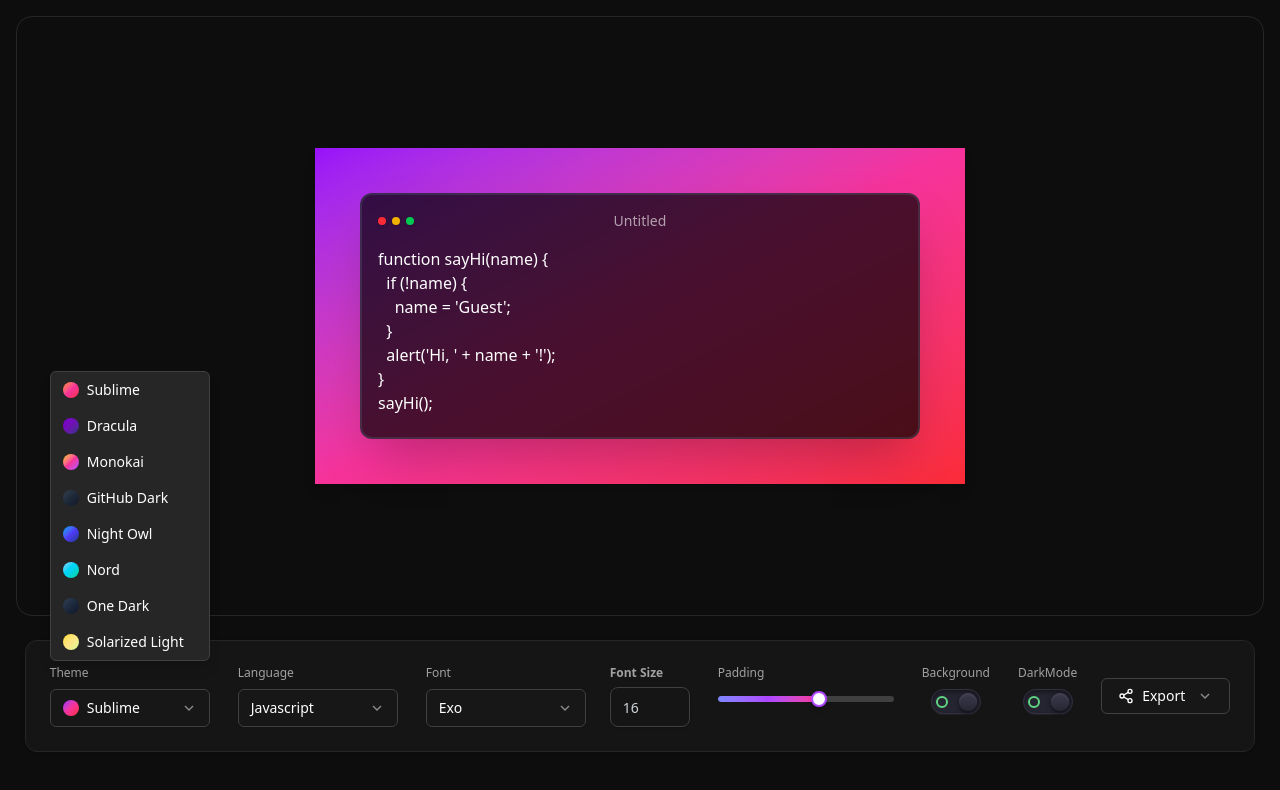
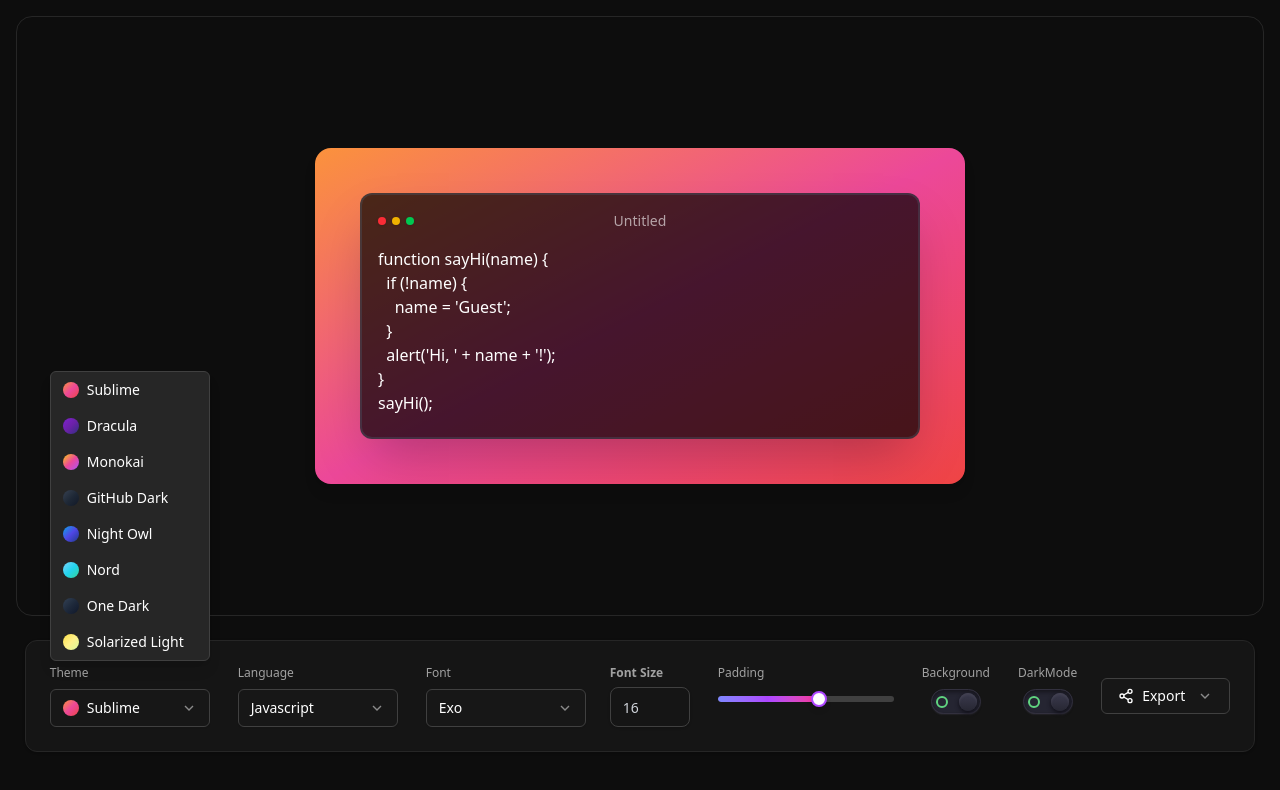
Before and after one commit to Nitesh47kumars/Snippix, a React (Vite) app: page / in a window 1280 px wide. Both pictures are taken after a click on the button "Sublime". Shown: the top 790 px of the page. Built offline with nearby package versions, Linux system fonts and the light colour scheme; a web font is replaced by a local one.

Commit message:
Fix tailwind color issues(okley)

```diff
--- a/src/Components/GradientWrapper.jsx
+++ b/src/Components/GradientWrapper.jsx
@@ -1,24 +1,23 @@
-import React, { useContext, forwardRef } from 'react';
+import React, { useContext } from 'react';
 import { MyContext } from '../MyContext';
 
-// ✅ forwardRef lets this component accept a ref from the parent
-const GradientWrapper = forwardRef(({ children }, ref) => {
+const GradientWrapper = ({ children }) => {
   const { state } = useContext(MyContext);
   const padding = `${state.value}px`;
 
-  const backgroundClass = state.background
-    ? `bg-gradient-to-br ${state.theme}`
-    : "bg-transparent";
+  // ✅ use inline CSS gradient instead of Tailwind classes
+  const backgroundStyle = state.background
+    ? { backgroundImage: state.theme }
+    : { background: "transparent" };
 
   return (
     <div
-      ref={ref}  // ✅ Now this ref comes from parent (like SnippetPreview)
-      className={`max-w-[50rem] shadow-lg ${backgroundClass}`}
-      style={{ padding }}
+      className="max-w-[50rem] shadow-lg rounded-2xl overflow-hidden"
+      style={{ padding, ...backgroundStyle, backgroundSize: "cover", backgroundRepeat: "no-repeat" }}
     >
       {children}
     </div>
   );
-});
+};
 
 export default GradientWrapper;
--- a/src/Components/SnippetSettings/ExportButton.jsx
+++ b/src/Components/SnippetSettings/ExportButton.jsx
@@ -17,17 +17,44 @@ export default function ExportButton({ targetRef }) {
   }, []);
 
   const handleExport = async (format = "png", action = "download") => {
+    try {
+      console.log("🟢 handleExport called", { format, action });
+      console.log("targetRef:", targetRef);
+      console.log("targetRef.current:", targetRef?.current);
+
       const target = targetRef?.current;
-    if (!target) return alert("❌ No target element found to export!");
+      if (!target) {
+        alert("❌ No target element found to export!");
+        return;
+      }
 
-    const canvas = await html2canvas(target, { backgroundColor: null });
+      console.log("📸 Starting html2canvas...");
+      const canvas = await html2canvas(target, {
+        backgroundColor: null,
+        useCORS: true,
+        logging: true,
+        scale: 2, // higher quality
+      });
+
+      if (!canvas) {
+        console.error("❌ html2canvas returned null");
+        alert("❌ Failed to create canvas!");
+        return;
+      }
+
+      console.log("✅ Canvas captured:", canvas);
       const dataURL = canvas.toDataURL(`image/${format}`);
+      console.log("🖼️ Data URL created:", dataURL.slice(0, 60) + "...");
 
       if (action === "download") {
         const a = document.createElement("a");
         a.href = dataURL;
         a.download = `export.${format}`;
+        document.body.appendChild(a);
         a.click();
+        document.body.removeChild(a);
+        console.log("💾 Download triggered!");
+        alert("✅ Image downloaded!");
       }
 
       if (action === "copy") {
@@ -35,16 +62,23 @@ export default function ExportButton({ targetRef }) {
         await navigator.clipboard.write([
           new ClipboardItem({ [`image/${format}`]: blob }),
         ]);
+        console.log("📋 Image copied to clipboard");
         alert("✅ Image copied to clipboard!");
       }
 
       if (action === "link") {
         await navigator.clipboard.writeText(window.location.href);
+        console.log("🔗 Link copied to clipboard");
         alert("🔗 Link copied to clipboard!");
       }
 
       setOpen(false);
+    } catch (error) {
+      console.error("🔥 Export failed:", error);
+      alert("❌ Export failed. See console for details.");
+    }
   };
+
 
   return (
     <div ref={ref} className="relative inline-block">
--- a/src/Components/SnippetSettings/SnippetTheme.jsx
+++ b/src/Components/SnippetSettings/SnippetTheme.jsx
@@ -1,26 +1,51 @@
+"use client";
 import { useState, useRef, useEffect, useContext } from "react";
 import { MyContext } from "../../MyContext";
-import {motion} from 'framer-motion';
+import { motion } from "framer-motion";
 
-export default function SnippetSelect({ label }) {
+export default function SnippetTheme({ label }) {
   const [open, setOpen] = useState(false);
   const ref = useRef(null);
+  const [value, setValue] = useState("Sublime");
+  const { state, dispatch } = useContext(MyContext);
 
-
+  // ✅ Safe CSS gradients (no Tailwind color utilities)
   const gradientTheme = [
-    { name: "Sublime", theme: "from-orange-400 via-pink-500 to-red-500" },
-    { name: "Dracula", theme: "from-purple-700 via-purple-800 to-indigo-900" },
-    { name: "Monokai", theme: "from-yellow-400 via-pink-500 to-purple-500" },
-    { name: "GitHub Dark", theme: "from-gray-700 via-gray-800 to-gray-900" },
-    { name: "Night Owl", theme: "from-sky-500 via-indigo-600 to-blue-900" },
-    { name: "Nord", theme: "from-sky-300 via-cyan-400 to-emerald-400" },
-    { name: "One Dark", theme: "from-slate-700 via-slate-800 to-slate-900" },
-    { name: "Solarized Light", theme: "from-yellow-300 via-amber-200 to-lime-200" },
+    {
+      name: "Sublime",
+      theme: "linear-gradient(to bottom right, #fb923c, #ec4899, #ef4444)",
+    },
+    {
+      name: "Dracula",
+      theme: "linear-gradient(to bottom right, #7e22ce, #6b21a8, #312e81)",
+    },
+    {
+      name: "Monokai",
+      theme: "linear-gradient(to bottom right, #facc15, #ec4899, #a855f7)",
+    },
+    {
+      name: "GitHub Dark",
+      theme: "linear-gradient(to bottom right, #374151, #1f2937, #111827)",
+    },
+    {
+      name: "Night Owl",
+      theme: "linear-gradient(to bottom right, #0ea5e9, #4f46e5, #1e3a8a)",
+    },
+    {
+      name: "Nord",
+      theme: "linear-gradient(to bottom right, #7dd3fc, #22d3ee, #34d399)",
+    },
+    {
+      name: "One Dark",
+      theme: "linear-gradient(to bottom right, #334155, #1e293b, #0f172a)",
+    },
+    {
+      name: "Solarized Light",
+      theme: "linear-gradient(to bottom right, #fde047, #fef08a, #d9f99d)",
+    },
   ];
 
-  const [value,setValue] = useState("Sublime");
-  const {state,dispatch} = useContext(MyContext);
-
+  // ✅ Close dropdown on outside click
   useEffect(() => {
     const handleClickOutside = (e) => {
       if (ref.current && !ref.current.contains(e.target)) {
@@ -34,7 +59,9 @@ export default function SnippetSelect({ label }) {
 
   return (
     <div ref={ref} className="relative w-40 max-xl:w-full">
-      <label className="block mb-2 text-xs font-medium text-neutral-400">{label}</label>
+      <label className="block mb-2 text-xs font-medium text-neutral-400">
+        {label}
+      </label>
 
       <button
         type="button"
@@ -44,7 +71,11 @@ export default function SnippetSelect({ label }) {
         className="border-input text-muted-foreground flex items-center justify-between gap-2 rounded-md border border-neutral-700 bg-neutral-900 hover:bg-neutral-800 px-3 py-2 text-sm whitespace-nowrap shadow-xs outline-none focus-visible:ring-[3px] focus-visible:border-ring focus-visible:ring-ring/50 w-full"
       >
         <span className="flex gap-2 items-center">
-          <div className={`h-4 w-4 rounded-full bg-gradient-to-br ${state.theme}`} />
+          {/* ✅ Using inline gradient instead of Tailwind classes */}
+          <div
+            className="h-4 w-4 rounded-full"
+            style={{ backgroundImage: state.theme }}
+          />
           <span className="capitalize">{value}</span>
         </span>
         <ChevronDownIcon />
@@ -52,9 +83,9 @@ export default function SnippetSelect({ label }) {
 
       {open && (
         <motion.ul
-          initial={{y:10,opacity:0}}
-          animate={{y:0,opacity:1}}
-          transition={{duration:0.2,ease:'easeInOut'}}
+          initial={{ y: 10, opacity: 0 }}
+          animate={{ y: 0, opacity: 1 }}
+          transition={{ duration: 0.2, ease: "easeInOut" }}
           className="absolute bottom-full mb-1 w-full z-10 rounded-md bg-neutral-800 border border-neutral-700 shadow-lg text-sm text-white overflow-y-visible"
         >
           {gradientTheme.map((themes) => (
@@ -63,19 +94,21 @@ export default function SnippetSelect({ label }) {
               onClick={() => {
                 setOpen(false);
                 setValue(themes.name);
-                dispatch({type:"SET_THEME",payload:themes.theme})
+                dispatch({ type: "SET_THEME", payload: themes.theme });
               }}
               className="cursor-pointer px-3 py-2 hover:bg-neutral-700"
             >
               <span className="flex gap-2 items-center">
-                <div className={`h-4 w-4 rounded-full bg-gradient-to-br ${themes.theme}`} />
+                <div
+                  className="h-4 w-4 rounded-full"
+                  style={{ backgroundImage: themes.theme }}
+                />
                 <span className="capitalize">{themes.name}</span>
               </span>
             </li>
           ))}
         </motion.ul>
       )}
-
     </div>
   );
 }
--- a/src/MyContext.jsx
+++ b/src/MyContext.jsx
@@ -6,7 +6,7 @@ const initialState = {
   value: 45,
   fontSize: 16,
   font: "fira",
-  theme: "from-purple-600 via-pink-500 to-red-500",
+  theme: "linear-gradient(to bottom right, #fb923c, #ec4899, #ef4444)",
   mode: "dark",
   background: true,
   language: "javascript",
```
Lines whose indentation alone changed are shown as unchanged.
